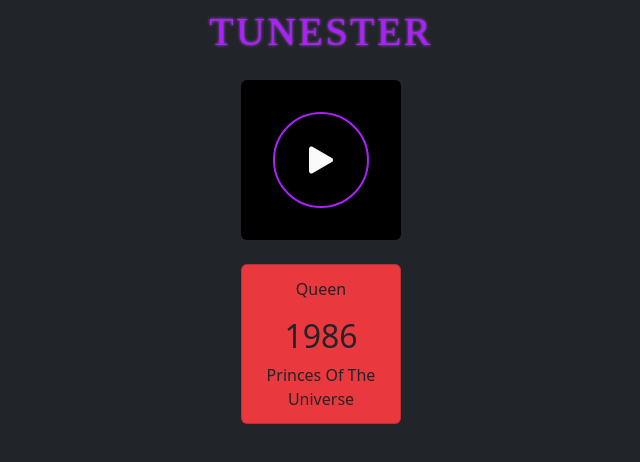
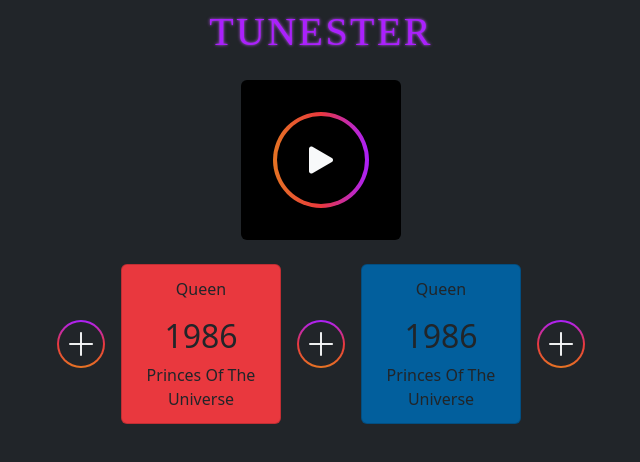
Before and after one commit to JoeMeister007/Tunester, a plain HTML site: page index.html in a window 1280 px wide. Shown: the whole page, without its empty margins (319-959 px from the left). Drawn offline with nearby package versions, Linux system fonts and the light colour scheme.

Commit message:
Color vars and add button

```diff
--- a/index.html
+++ b/index.html
@@ -1,27 +1,42 @@
 <!doctype html>
 <html lang="en">
-  <head>
+
+<head>
     <meta charset="utf-8">
     <meta name="viewport" content="width=device-width, initial-scale=1">
     <title>Tunester</title>
-    <link href="https://cdn.jsdelivr.net/npm/bootstrap@5.2.3/dist/css/bootstrap.min.css" rel="stylesheet" integrity="sha384-rbsA2VBKQhggwzxH7pPCaAqO46MgnOM80zW1RWuH61DGLwZJEdK2Kadq2F9CUG65" crossorigin="anonymous">
-    <link href="https://cdn.jsdelivr.net/npm/bootstrap-icons@1.11.3/font/bootstrap-icons.min.css" rel="stylesheet" crossorigin="anonymous">
+    <link href="https://cdn.jsdelivr.net/npm/bootstrap@5.2.3/dist/css/bootstrap.min.css" rel="stylesheet"
+        integrity="sha384-rbsA2VBKQhggwzxH7pPCaAqO46MgnOM80zW1RWuH61DGLwZJEdK2Kadq2F9CUG65" crossorigin="anonymous">
+    <link href="https://cdn.jsdelivr.net/npm/bootstrap-icons@1.11.3/font/bootstrap-icons.min.css" rel="stylesheet"
+        crossorigin="anonymous">
     <link rel="stylesheet" href="styles.css">
-  </head>
-  <body class="bg-dark text-light px-3 py-2">
+</head>
+
+<body class="bg-dark text-light px-3 py-2">
     <h1 class="text-center" id="site-header">TUNESTER</h1>
-    <div class="d-flex flex-wrap justify-content-center gap-3 mt-4">
+    <div class="d-flex flex-wrap justify-content-center mt-4">
         <div class="card
                     text-light text-center
                     tunester-card bg-black">
             <div class="card-body h-100 d-flex flex-column justify-content-center align-items-center">
-                <a class="text-reset text-decoration-none d-flex flex-column justify-content-center align-items-center tunester-play-button">
-                    <i class="bi bi-play-fill"></i>
-                </a>
+                <btn class="text-reset text-decoration-none tunester-play-button" onclick="alert('Hi')">
+                    <div class="bg-black w-100 h-100
+                                d-flex flex-column justify-content-center align-items-center
+                                tunester-button-gradient-cover">
+                        <i class="bi bi-play-fill"></i>
+                    </div>
+                </btn>
             </div>
         </div>
     </div>
-    <div class="d-flex flex-wrap justify-content-center gap-3 mt-4">
+    <div class="d-flex flex-wrap justify-content-center align-items-center gap-3 mt-4">
+        <btn class="text-reset text-decoration-none tunester-add-button" onclick="alert('Add Here')">
+            <div class="bg-dark w-100 h-100
+                    d-flex flex-column justify-content-center align-items-center
+                    tunester-button-gradient-cover">
+                <i class="bi bi-plus-lg"></i>
+            </div>
+        </btn>
         <div class="card text-dark text-center tunester-card tunester-red">
             <div class="card-body h-100 d-flex flex-column justify-content-center align-items-center">
                 <p class="card-text">Queen</p>
@@ -29,8 +44,32 @@
                 <p class="card-text">Princes Of The Universe</p>
             </div>
         </div>
+        <btn class="text-reset text-decoration-none tunester-add-button" onclick="alert('Add Here')">
+            <div class="bg-dark w-100 h-100
+                    d-flex flex-column justify-content-center align-items-center
+                    tunester-button-gradient-cover">
+                <i class="bi bi-plus-lg"></i>
+            </div>
+        </btn>
+        <div class="card text-dark text-center tunester-card tunester-blue">
+            <div class="card-body h-100 d-flex flex-column justify-content-center align-items-center">
+                <p class="card-text">Queen</p>
+                <h2 class="card-title">1986</h2>
+                <p class="card-text">Princes Of The Universe</p>
+            </div>
+        </div>
+        <btn class="text-reset text-decoration-none tunester-add-button" onclick="alert('Add Here')">
+            <div class="bg-dark w-100 h-100
+                    d-flex flex-column justify-content-center align-items-center
+                    tunester-button-gradient-cover">
+                <i class="bi bi-plus-lg"></i>
+            </div>
+        </btn>
     </div>
 
-    <script src="https://cdn.jsdelivr.net/npm/bootstrap@5.2.3/dist/js/bootstrap.bundle.min.js" integrity="sha384-kenU1KFdBIe4zVF0s0G1M5b4hcpxyD9F7jL+jjXkk+Q2h455rYXK/7HAuoJl+0I4" crossorigin="anonymous"></script>
-  </body>
+    <script src="https://cdn.jsdelivr.net/npm/bootstrap@5.2.3/dist/js/bootstrap.bundle.min.js"
+        integrity="sha384-kenU1KFdBIe4zVF0s0G1M5b4hcpxyD9F7jL+jjXkk+Q2h455rYXK/7HAuoJl+0I4"
+        crossorigin="anonymous"></script>
+</body>
+
 </html>
--- a/styles.css
+++ b/styles.css
@@ -1,8 +1,19 @@
+:root {
+    --header-purple: #ab20fd;
+    --header-shadow: #bf53fd;
+    --tunester-blue: rgb(2, 95, 157);
+    --tunester-cyan: rgb(2,133,150);
+    --tunester-orange: rgb(230, 116, 35);
+    --tunester-purple: rgb(180, 79, 132);
+    --tunester-red: rgb(233, 56, 62);
+    --tunester-yellow: rgb(227, 177, 94);
+}
+
 #site-header {
   font-family: lobster;
-  color: 	#ab20fd;
+  color: var(--header-purple);
   letter-spacing: .15rem;
-  text-shadow: 0 0 .2rem #bf53fd;
+  text-shadow: 0 0 .2rem var(--header-shadow);
 }
 
 .tunester-card {
@@ -12,10 +23,24 @@
 }
 
 .tunester-play-button {
+    padding: .25rem;
     font-size: 3rem;
     width:6rem;
     height: 6rem;
-    border: .15rem solid #ab20fd;
+    background: linear-gradient(to right, var(--tunester-orange),var(--tunester-red), var(--header-purple));
+    border-radius: 50%;
+}
+
+.tunester-add-button {
+    padding: .125rem;
+    font-size: 2rem;
+    width: 3rem;
+    height: 3rem;
+    background: linear-gradient(to bottom, var(--header-purple),var(--tunester-red), var(--tunester-orange));
+    border-radius: 50%;
+}
+
+.tunester-button-gradient-cover {
     border-radius: 50%;
 }
 
```
